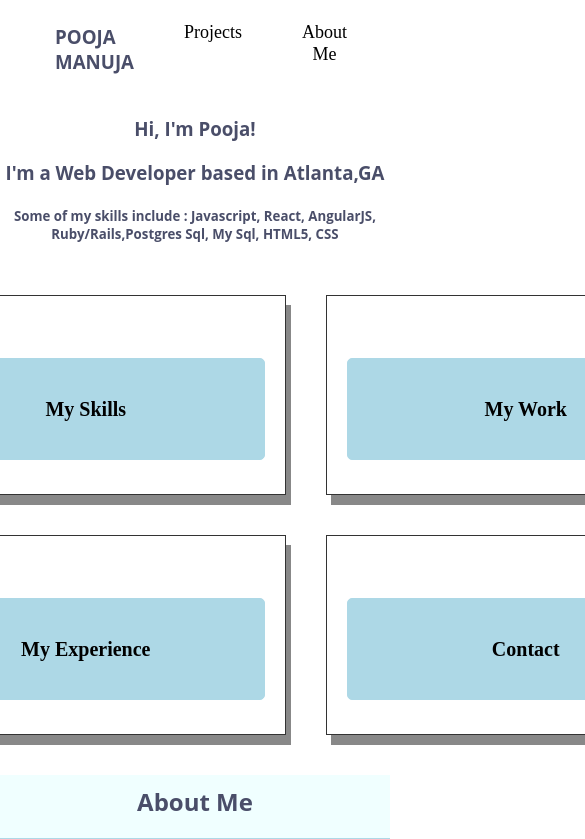
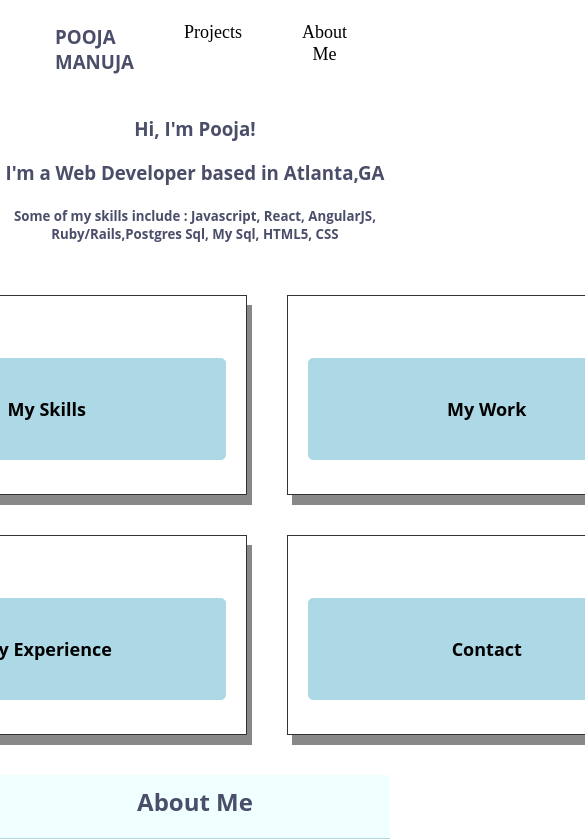
Before and after one commit to pmanuja/pmanuja.github.io, a plain HTML site: page portfolio/index.html in a window 390 px wide. Shown: the top 839 px of the page, 585 px wide, since content can reach past the window. Drawn offline with nearby package versions, Linux system fonts and the light colour scheme.

Commit message:
added css and work content

```diff
--- a/portfolio/css/style.css
+++ b/portfolio/css/style.css
@@ -48,7 +48,9 @@ li{
 .header-bio{
   text-align: center;
 }
-
+.header-nav{
+  font-family: 'Open Sans', sans-serif;
+}
 /* Main Grid  */
 
 .grid-container {
@@ -91,8 +93,9 @@ li{
   padding: 5px 15px;
   border: 1px solid lightblue;
   border-radius: 5px;
-  font-size: 20px;
+  font-size: 18px;
   font-family: "montserrat";
+  font-family: 'Open Sans', sans-serif;
   transition: 0.5s;
   background: lightblue;
   /* position:absolute; */
@@ -155,7 +158,7 @@ h2{
 }
 .work-img{
   display: block;
-  width:100%;
+  width:400px;
   height:100%;
   border: 0.5px solid grey;
 }
@@ -237,3 +240,24 @@ a{
   background-color: azure;
   padding: 10px;
 }
+
+/*  ============media =====*/
+@media screen and (max-width: 1090px) {
+  .grid-container {
+    display: grid;
+    grid-template-columns: auto auto;
+    padding: 10px;
+    margin-right:25%;
+    width:600px;
+  }
+}
+
+@media screen and (max-width: 750px) {
+  .grid-container {
+    display: grid;
+    grid-template-columns: auto auto;
+    padding: 10px;
+    margin-right:35%;
+    width:600px;
+  }
+}
--- a/portfolio/index.html
+++ b/portfolio/index.html
@@ -21,8 +21,8 @@
           </div>
           <div class="header-menu">
             <ul class="header-ul">
-              <li><a href="#myWork">Projects</a></li>
-              <li><a href="#aboutMe">About Me</a></li>
+              <li class="header-nav"><a href="#myWork">Projects</a></li>
+              <li class="header-nav"><a href="#aboutMe">About Me</a></li>
               <!-- <li><a href="#">Contact</a></li> -->
             </ul>
           </div>
```
